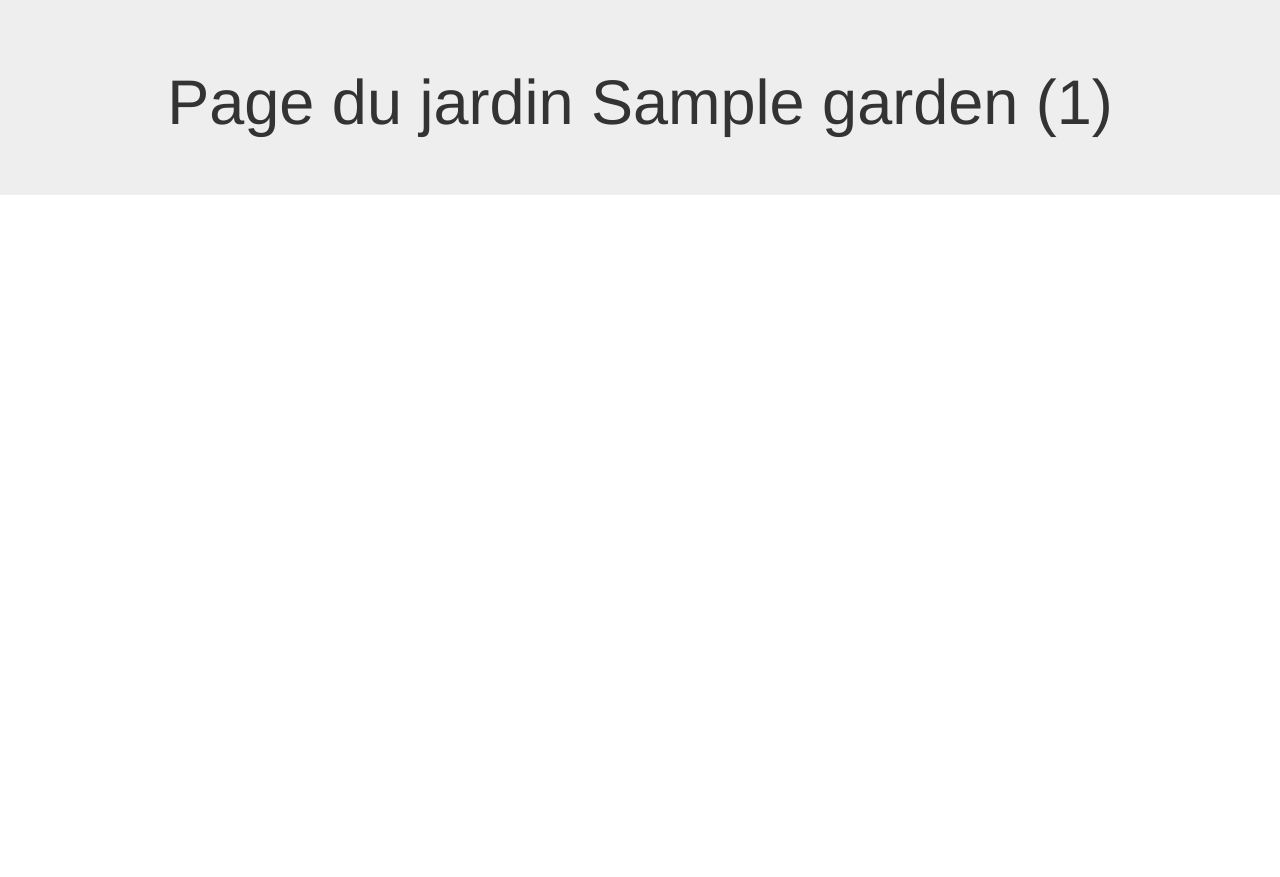
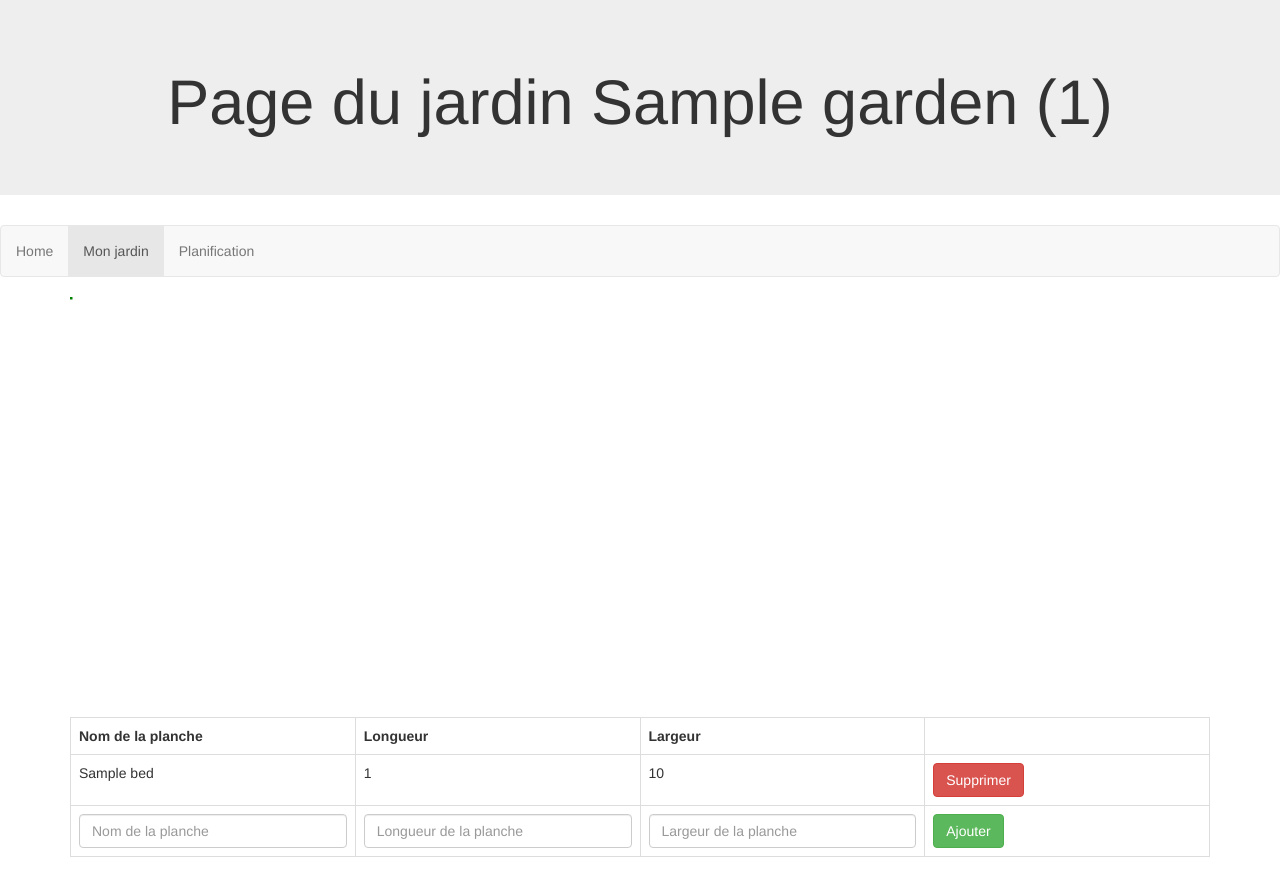
Before and after one commit to ZelieM/MT-planting_planner, a Django app: page /planner/1/ in a window 1280 px wide. Before the commit the page ends 195 px from the top, so only its background shows below. Run offline with Django 3.2, Linux system fonts and the light colour scheme; tables that the repository leaves empty hold one stand-in row (values such as "Sample post"); some libraries are stand-ins or nearby versions.

Commit message:
Navigation bar and deleting beds

```diff
--- /dev/null
+++ b/planting_planner/planner/templates/planner/base.html
@@ -0,0 +1,31 @@
+<!DOCTYPE html>
+<html lang="en">
+<head>
+    <meta charset="UTF-8">
+    <title>Vous etes bien sur la page détaillée d'un jardin</title>
+
+    <meta name="viewport" content="width=device-width, initial-scale=1">
+    <link rel="stylesheet" href="https://maxcdn.bootstrapcdn.com/bootstrap/3.3.7/css/bootstrap.min.css">
+
+</head>
+<body>
+<div class="jumbotron text-center">
+    <h1>Page du jardin  {{ garden.name }} ({{ garden.id }}) </h1>
+</div>
+
+
+{% load planner_extras %}
+<nav class="navbar navbar-default">
+    <ul class="nav navbar-nav">
+        <li><a href="{% url 'planner:index' %}">Home</a></li>
+        <li class="{% navactive request 'planner:garden_view' garden.id %}"><a href="{% url 'planner:garden_view' garden.id %}">Mon jardin</a></li>
+        <li class="{% navactive request 'planner:planification_view' garden.id %}"><a href="{% url 'planner:planification_view' garden.id %}">Planification</a></li>
+    </ul>
+</nav>
+
+<div class="container">
+    {% block content %}{% endblock content %}
+
+</div>
+</body>
+</html>
--- a/planting_planner/planner/templates/planner/details.html
+++ b/planting_planner/planner/templates/planner/details.html
@@ -1,16 +1,59 @@
-<!DOCTYPE html>
-<html lang="en">
-<head>
-    <meta charset="UTF-8">
-    <title>Vous etes bien sur la page détaillée d'un jardin</title>
+{% extends "planner/base.html" %}
 
-     <meta name="viewport" content="width=device-width, initial-scale=1">
-    <link rel="stylesheet" href="https://maxcdn.bootstrapcdn.com/bootstrap/3.3.7/css/bootstrap.min.css">
-    <script src="https://maxcdn.bootstrapcdn.com/bootstrap/3.3.7/js/bootstrap.min.js"></script>
-</head>
-<body>
-<div class="jumbotron text-center">
-    <h1>Page du jardin  {{ garden.name }} ({{ garden.id }}) </h1>
-</div>
-</body>
-</html>
+{% block content %}
+
+    {% if beds %}
+
+{% load planner_extras %}
+         {% for b in beds %}
+        <svg width="150" height="400">
+            <rect width={{  b.width|divide:"10" }} height={{ b.length }} style="fill:green;stroke-width:3;stroke:green" />
+        </svg>
+         {% endfor %}
+
+        <table class="table table-hover table-bordered table-responsive ">
+            <tr>
+                <th>Nom de la planche</th>
+                <th>Longueur</th>
+                <th>Largeur</th>
+                <th></th>
+            </tr>
+            {% for b in beds %}
+                <tr>
+                    <td class="col-md-3">{{ b.name }}</td>
+                    <td class="col-md-3">{{ b.length }}</td>
+                    <td class="col-md-3">{{ b.width }}</td>
+                    <form action="{% url 'planner:delete_bed' b.id %}" name="deletebed" role="form" class="form-horizontal" method="post" accept-charset="utf-8">
+                    {% csrf_token %}
+                        <td class="col-md-3"><input  class="btn btn-danger" type="submit" value="Supprimer"/></td>
+                    </form>
+                </tr>
+            {% endfor %}
+
+            <form action="{% url 'planner:add_bed' garden.id %}" name="addbed" role="form" class="form-horizontal" method="post" accept-charset="utf-8">
+                {% csrf_token %}
+                <div class="form-group">
+                    <tr>
+                        <td class="col-md-3"><input name="bedname" placeholder="Nom de la planche" class="form-control" type="text" id="BedName"/></td>
+                        <td class="col-md-3"><input name="bedlength" placeholder="Longueur de la planche" class="form-control" type="number" id="BedLength" maxlength="15"/></td>
+                        <td class="col-md-3"><input name="bedwidth" placeholder="Largeur de la planche" class="form-control" type="number" id="BedWidth" maxlength="15"/></td>
+                        <td class="col-md-3"><input  class="btn btn-success" type="submit" value="Ajouter"/></td>
+                    </tr>
+                </div>
+            </form>
+        </table>
+    {% else %}
+        <p>Pas de planches sur ce jardin</p>
+
+                    <form action="{% url 'planner:add_bed' garden.id %}" name="addbed" role="form" class="form-horizontal" method="post" accept-charset="utf-8">
+                {% csrf_token %}
+                <div class="form-group">
+                         <div class="col-md-3"><input name="bedname" placeholder="Nom de la planche" class="form-control" type="text" id="BedName"/></div>
+                        <div class="col-md-3"><input name="bedlength" placeholder="Longueur de la planche" class="form-control" type="number" id="BedLength" maxlength="15"/></div>
+                        <div class="col-md-3"><input name="bedwidth" placeholder="Largeur de la planche" class="form-control" type="number" id="BedWidth" maxlength="15"/></div>
+                        <div class="col-md-3"><input  class="btn btn-success btn btn-success " type="submit" value="Ajouter"/></div>
+                </div>
+            </form>
+    {% endif %}
+
+{% endblock content %}
--- a/planting_planner/planner/templates/planner/index.html
+++ b/planting_planner/planner/templates/planner/index.html
@@ -6,7 +6,6 @@
     <title>Index page</title>
     <meta name="viewport" content="width=device-width, initial-scale=1">
     <link rel="stylesheet" href="https://maxcdn.bootstrapcdn.com/bootstrap/3.3.7/css/bootstrap.min.css">
-    <script src="https://maxcdn.bootstrapcdn.com/bootstrap/3.3.7/js/bootstrap.min.js"></script>
 
 </head>
 
--- /dev/null
+++ b/planting_planner/planner/templatetags/planner_extras.py
@@ -0,0 +1,19 @@
+from django import template
+from django.urls import reverse
+
+register = template.Library()
+
+
+@register.filter
+def divide(value, arg):
+    try:
+        return int(value) / int(arg)
+    except (ValueError, ZeroDivisionError):
+        return None
+
+
+@register.simple_tag
+def navactive(request, url, arg):
+    if request.path == (reverse(url, args=[arg])):
+        return "active"
+    return ""
--- a/planting_planner/planner/urls.py
+++ b/planting_planner/planner/urls.py
@@ -7,6 +7,9 @@ urlpatterns = [
     path('', views.index, name='index'),
     path('create_garden', views.create_garden, name='create_garden'),
     path('join_garden', views.join_garden, name='join_garden'),
-    path('<int:garden_id>/', views.garden_view, name='garden_view')
+    path('<int:gardenid>/add_bed', views.add_bed, name='add_bed'),
+    path('<int:bedid>/delete_bed', views.delete_bed, name='delete_bed'),
+    path('<int:garden_id>/', views.garden_view, name='garden_view'),
+    path('<int:garden_id>/planification', views.planification_view, name='planification_view')
 
 ]
--- a/planting_planner/planner/views.py
+++ b/planting_planner/planner/views.py
@@ -1,7 +1,8 @@
 from django.shortcuts import render, get_object_or_404, redirect
 from django.http import HttpResponse,HttpResponseRedirect
+from django.template import loader
 from django.urls import reverse
-from .models import Garden
+from .models import Garden, Bed
 
 
 def index(request):
@@ -11,14 +12,35 @@ def index(request):
 def create_garden(request):
     new_garden_name = request.POST['gardenname']
     garden = Garden.objects.create(name=new_garden_name)
-    return redirect(garden)
+    nextpage = garden.get_absolute_url()
+    return HttpResponseRedirect(nextpage)
 
 
 def garden_view(request, garden_id):
     garden = get_object_or_404(Garden, pk=garden_id)
-    return render(request, 'planner/details.html', {'garden': garden})
+    beds = Bed.objects.filter(garden_id=garden.id)
+    return render(request, 'planner/details.html', {'garden': garden, 'beds': beds})
 
 
 def join_garden(request):
     garden = get_object_or_404(Garden, name=request.POST['gardenname'])
-    return redirect(garden)
+    nextpage = garden.get_absolute_url()
+    return HttpResponseRedirect(nextpage)
+
+
+def add_bed(request, gardenid):
+    bname = request.POST['bedname']
+    blength = request.POST['bedlength']
+    bwidth = request.POST['bedwidth']
+    Bed.objects.create(name=bname, length=blength, width=bwidth, garden_id=gardenid)
+    return HttpResponseRedirect(request.META.get('HTTP_REFERER'))
+
+
+def delete_bed(request, bedid):
+    Bed.objects.get(pk=bedid).delete()
+    return HttpResponseRedirect(request.META.get('HTTP_REFERER'))
+
+
+def planification_view(request, garden_id):
+    garden = get_object_or_404(Garden, pk=garden_id)
+    return render(request, 'planner/planification.html', {'garden': garden})
```
Also changed, not shown: planting_planner/planner/templates/planner/planification.html (added, +7 -0 lines), planting_planner/planner/templatetags/__init__.py (added).
